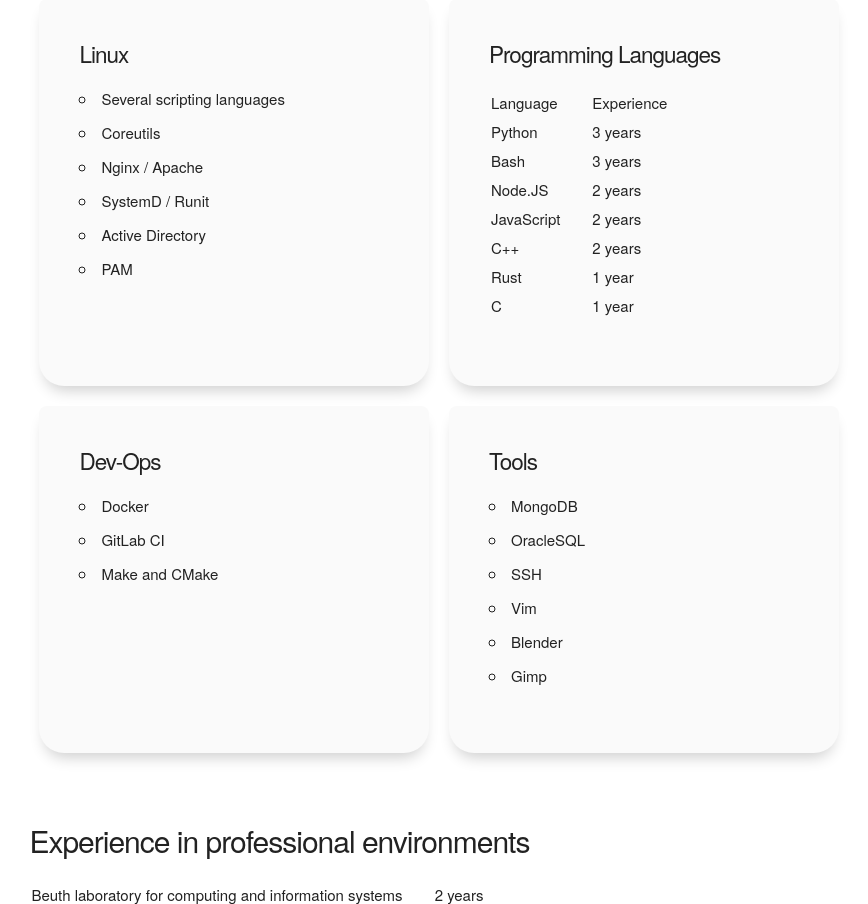
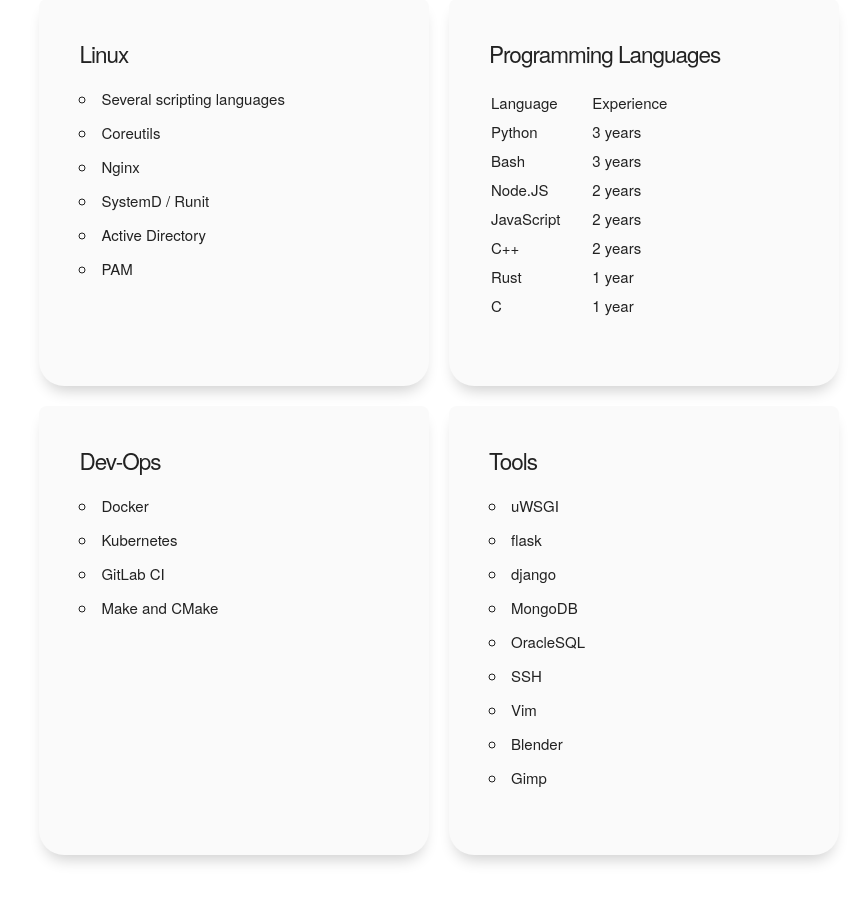
Before and after one commit to mtrx1337/overkill-website, a Flask app: page /cv in a window 1280 px wide. Shown: the part 534-1438 px from the top of the page, without its empty margins (209-1077 px from the left). Run offline with Flask 2, Linux system fonts and the light colour scheme.

Commit message:
connected nginx with uwsgi

```diff
--- a/site/src/templates/cv.html
+++ b/site/src/templates/cv.html
@@ -29,7 +29,7 @@
                     <ul>
                         <li>Several scripting languages</li>
                         <li>Coreutils</li>
-                        <li>Nginx / Apache</li>
+                        <li>Nginx</li>
                         <li>SystemD / Runit</li>
                         <li>Active Directory</li>
                         <li>PAM</li>
@@ -80,6 +80,7 @@
                     <h2 class="box-headline">Dev-Ops</h2>
                     <ul>
                         <li>Docker</li>
+                        <li>Kubernetes</li>
                         <li>GitLab CI</li>
                         <li>Make and CMake</li>
                     </ul>
@@ -88,6 +89,9 @@
                 <div id="tools" class="box">
                     <h2 class="box-headline">Tools</h2>
                     <ul>
+                        <li>uWSGI</li>
+                        <li>flask</li>
+                        <li>django</li>
                         <li>MongoDB</li>
                         <li>OracleSQL</li>
                         <li>SSH</li>
```
Also changed, not shown: site/docker-compose.yml (+9 -3 lines), 2 other files.
